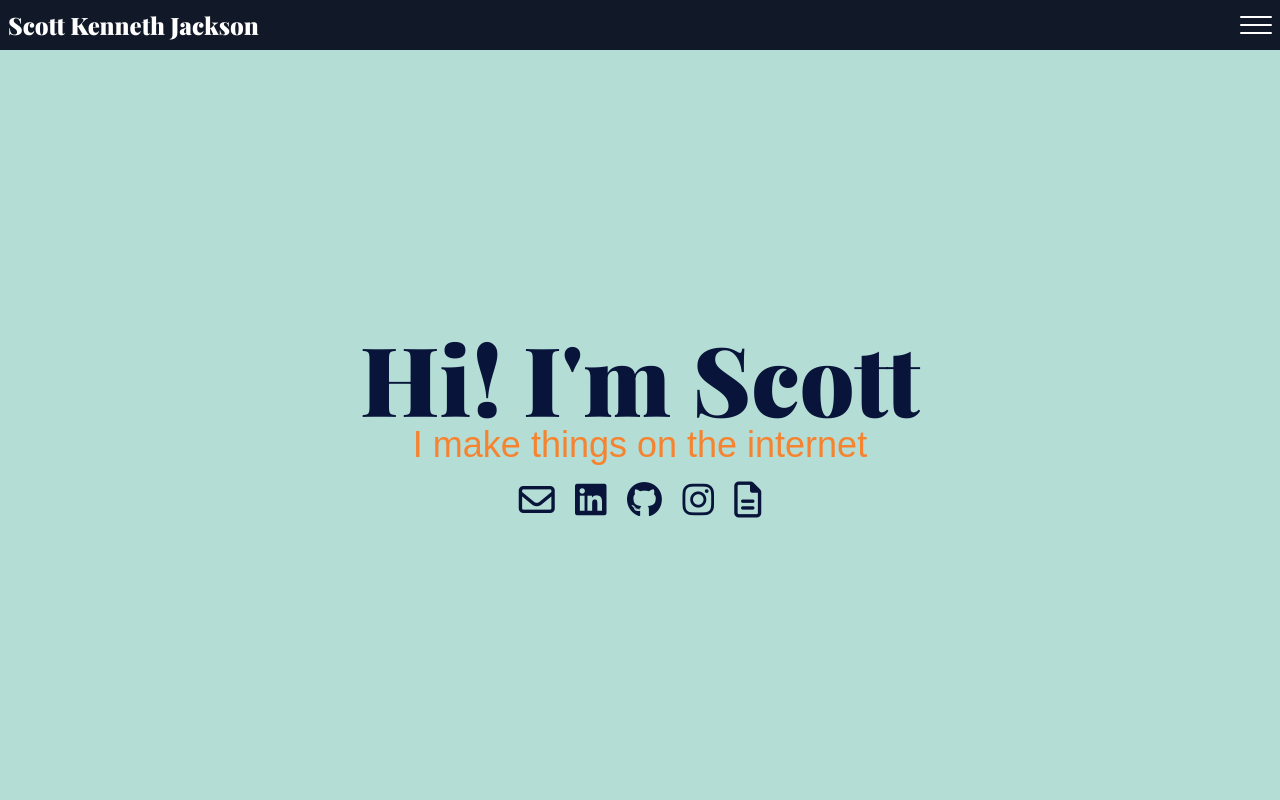
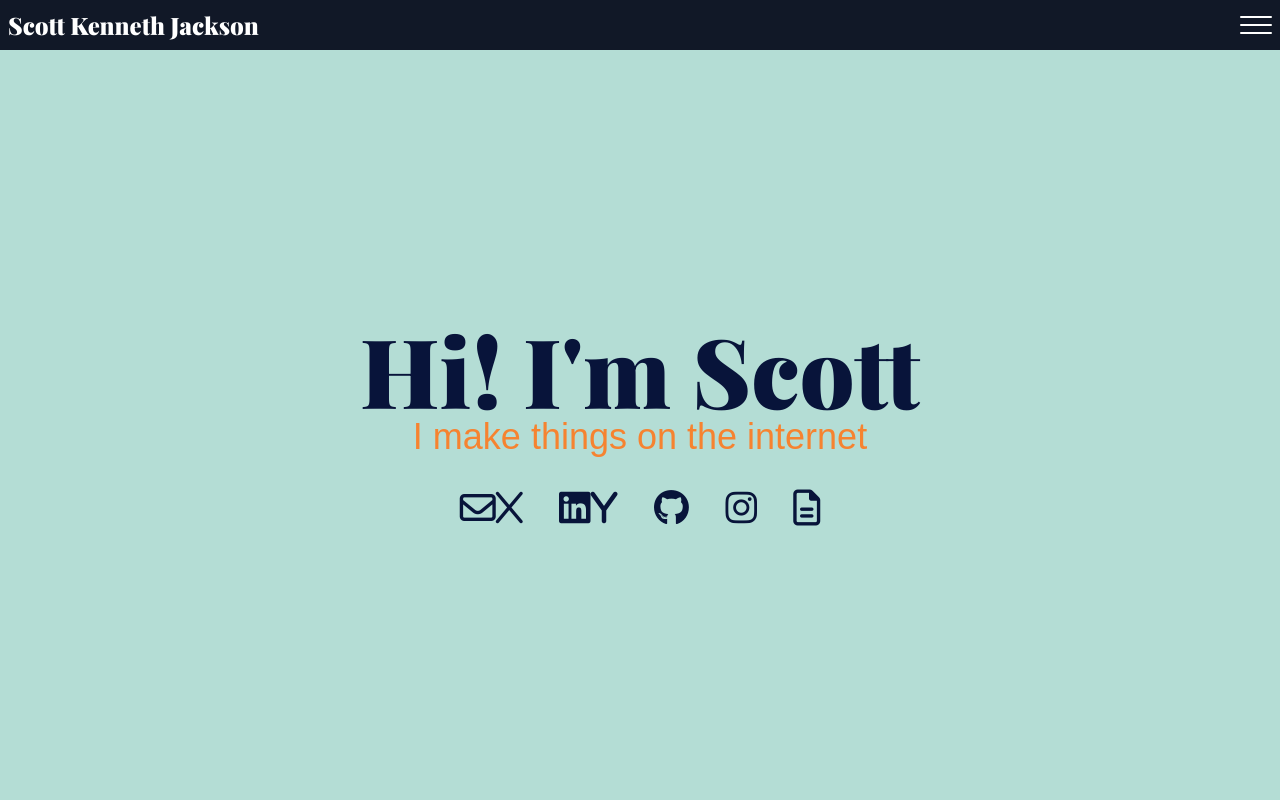
Before and after one commit to scottkennethjackson/scottkennethjackson, a PHP site: page / in a window 1280 px wide. Run offline with PHP 8.4, Linux system fonts and the light colour scheme; some libraries are stand-ins or nearby versions.

Commit message:
Update Home styles

```diff
--- a/index.html
+++ b/index.html
@@ -36,12 +36,12 @@
         <div class="container text-center">
           <h2 class="font-playfair text-5xl text-darkblue md:text-8xl">Hi! I'm Scott</h2>
           <h3 class="font-source text-xl text-orange md:text-4xl">I make things on the internet</h3>
-          <div class="container mt-4">
-            <a href="mailto:hello@scottkennethjackson.co.uk?subject=Hello, Scott!" class="mx-2 text-xl text-darkblue hover:text-orange active:text-activeorange md:text-4xl" role="button" target="_blank"><i class="fa-regular fa-envelope"></i></a>
-            <a href="https://www.linkedin.com/in/scott-kenneth-jackson/" class="mx-2 text-xl text-darkblue hover:text-orange active:text-activeorange md:text-4xl" role="button" target="_blank"><i class="fa-brands fa-linkedin"></i></a>
-            <a href="https://github.com/scottkennethjackson" class="mx-2 text-xl text-darkblue hover:text-orange active:text-activeorange md:text-4xl" role="button" target="_blank"><i class="fa-brands fa-github"></i></a>
-            <a href="https://instagram.com/skjdotcodotuk" class="mx-2 text-xl text-darkblue hover:text-orange active:text-activeorange md:text-4xl" role="button" target="_blank"><i class="fa-brands fa-instagram"></i></a>
-            <a href="./docs/Scott Kenneth Jackson's CV.pdf" class="mx-2 text-xl text-darkblue hover:text-orange active:text-activeorange md:text-4xl" role="button" download><i class="fa-regular fa-file-lines"></i></a>
+          <div class="container mt-4 md:mt-8">
+            <a href="mailto:hello@scottkennethjackson.co.uk?subject=Hello, Scott!" class="mx-2 text-xl text-darkblue hover:text-orange active:text-activeorange md:text-4xl md:mx-4" role="button" target="_blank"><i class="fa-regular fa-envelope">X</i></a>
+            <a href="https://www.linkedin.com/in/scott-kenneth-jackson/" class="mx-2 text-xl text-darkblue hover:text-orange active:text-activeorange md:text-4xl md:mx-4" role="button" target="_blank"><i class="fa-brands fa-linkedin">Y</i></a>
+            <a href="https://github.com/scottkennethjackson" class="mx-2 text-xl text-darkblue hover:text-orange active:text-activeorange md:text-4xl md:mx-4" role="button" target="_blank"><i class="fa-brands fa-github"></i></a>
+            <a href="https://instagram.com/skjdotcodotuk" class="mx-2 text-xl text-darkblue hover:text-orange active:text-activeorange md:text-4xl md:mx-4" role="button" target="_blank"><i class="fa-brands fa-instagram"></i></a>
+            <a href="./docs/Scott Kenneth Jackson's CV.pdf" class="mx-2 text-xl text-darkblue hover:text-orange active:text-activeorange md:text-4xl md:mx-4" role="button" download><i class="fa-regular fa-file-lines"></i></a>
           </div>
         </div>
       </section>
--- a/styles/output.css
+++ b/styles/output.css
@@ -2618,6 +2618,15 @@ html {
 }
 
 @media (min-width: 768px) {
+  .md\:mx-4 {
+    margin-left: 1rem;
+    margin-right: 1rem;
+  }
+
+  .md\:mt-8 {
+    margin-top: 2rem;
+  }
+
   .md\:text-4xl {
     font-size: 2.25rem;
     line-height: 2.5rem;
```
